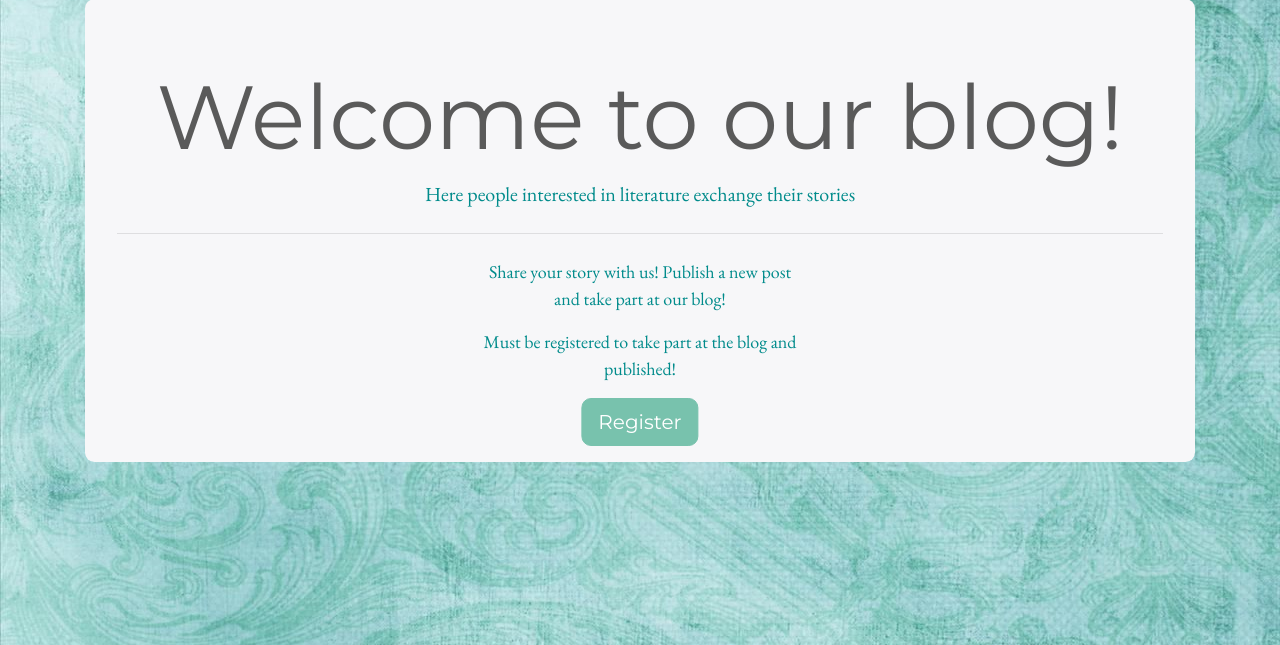
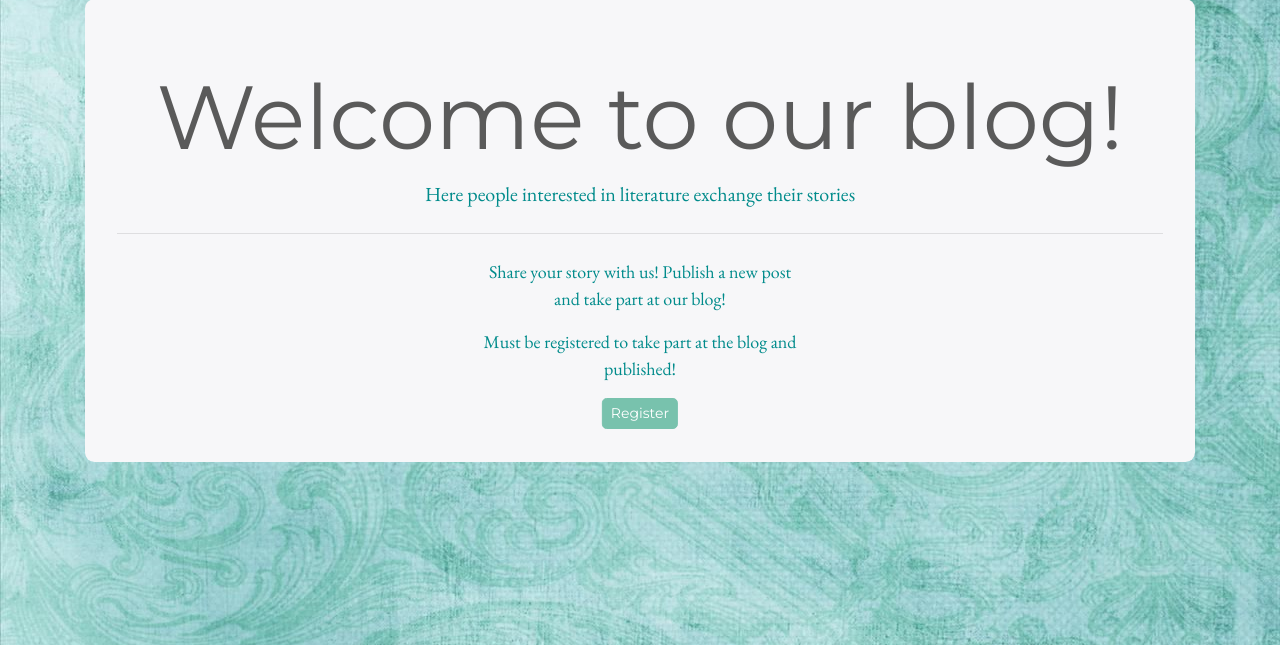
Before and after one commit to vukan-markovic/Book_evaluator, a Flask app: page /blog in a window 1280 px wide. Shown: the part 63-708 px from the top of the page. Run offline with Flask 2, Linux system fonts and the light colour scheme; data that the repository does not hold is empty; some libraries are stand-ins or nearby versions.

Commit message:
Update blog.html

```diff
--- a/templates/blog.html
+++ b/templates/blog.html
@@ -14,13 +14,13 @@
       <div class="col-sm-4">
         <p>Share your story with us! Publish a new post and take part at our blog!</p>
         {% if session.user_id %}
-          <button class="btn btn-primary btn-lg centerContent blogButton">
+          <button class="btn btn-primary btn-sm centerContent blogButton">
             <a title="Post" href="{{ url_for('publish') }}">Post</a>
           </button>
         {% endif %}
         {% if not session.user_id %}
           <p>Must be registered to take part at the blog and published!</p>
-          <button class="btn btn-primary btn-lg centerContent blogButton">
+          <button class="btn btn-primary btn-sm centerContent blogButton">
             <a title="Register" href="{{ url_for('register') }}">Register</a>
           </button>
         {% endif %}
```
